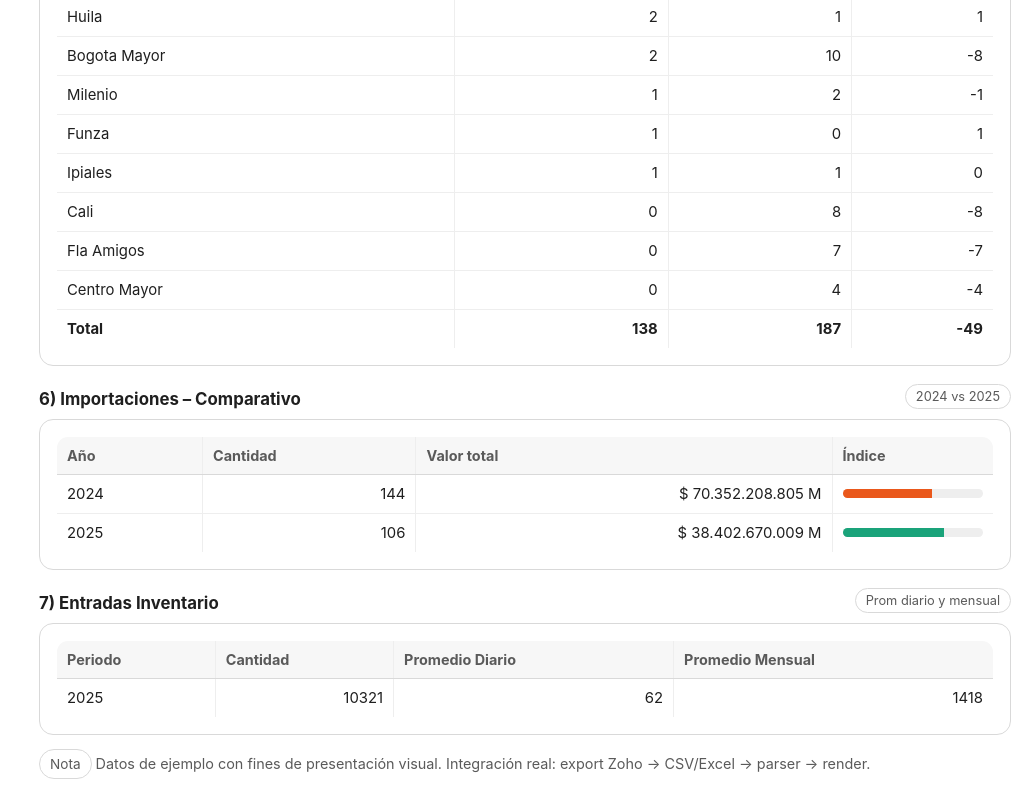
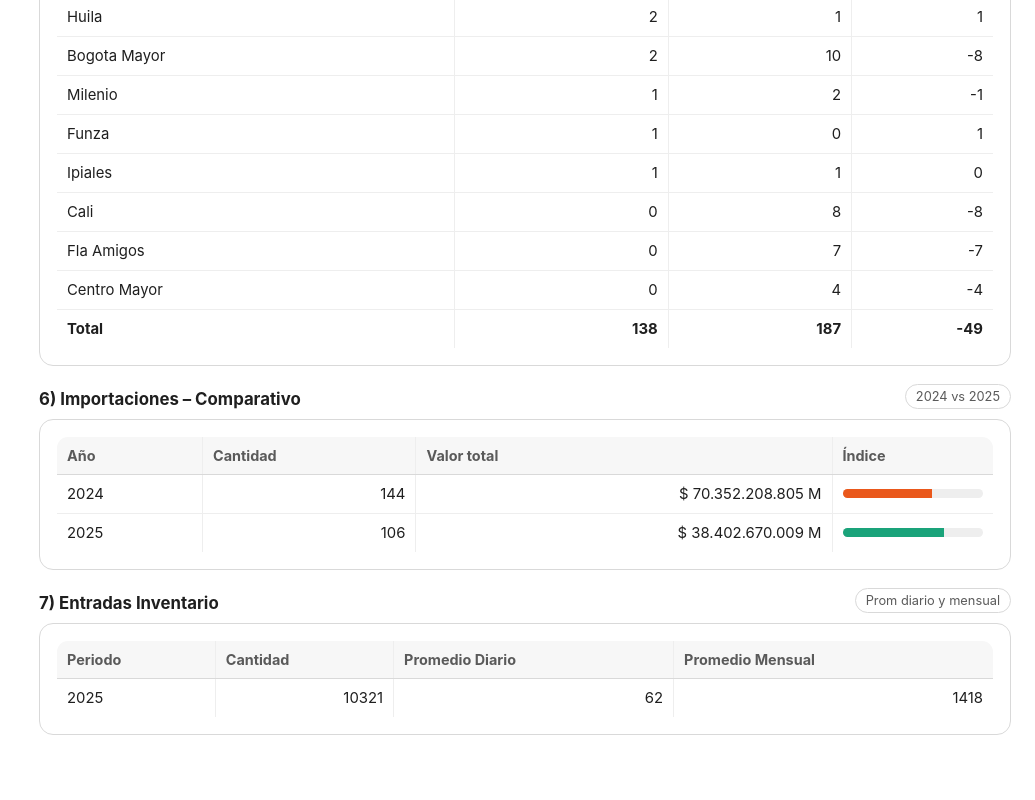
Before and after one commit to jonathan1040/Indicadores-Desempe-o, a plain HTML site: page index.html in a window 1280 px wide. Shown: the part 2670-3470 px from the top of the page, without its empty margins (245-1280 px from the left). After the commit the page ends 3433 px from the top, so only its background shows below. Drawn offline with Linux system fonts and the light colour scheme.

Commit message:
CambiosFinales

```diff
--- a/index.html
+++ b/index.html
@@ -560,9 +560,6 @@ table td:first-child{
           </table>
       </div>
     </section>
-    <section style="margin-top:20px;color:var(--ink2);font-size:.9rem">
-      <span class="badge">Nota</span> Datos de ejemplo con fines de presentación visual. Integración real: export Zoho → CSV/Excel → parser → render.
-    </section>
   </main>
 </div>
 </body>
```
